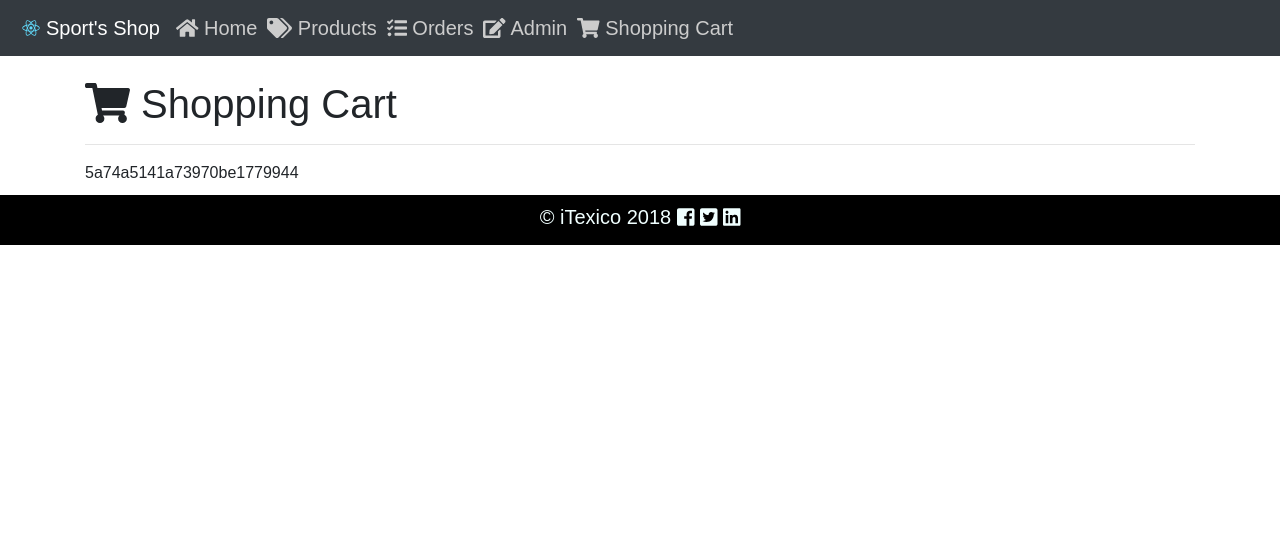
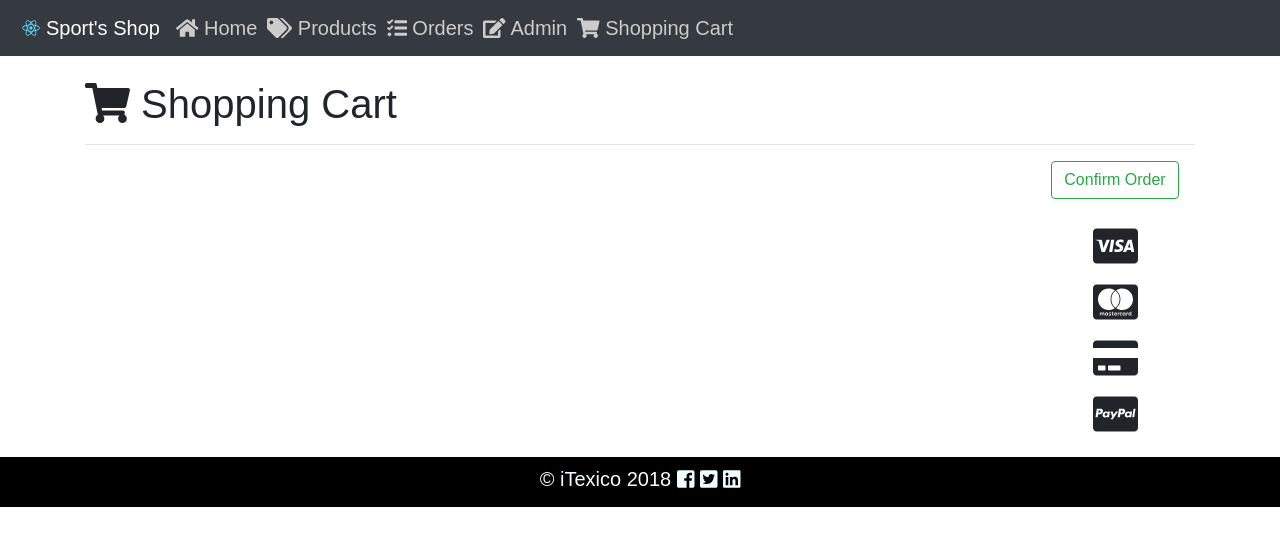
Before and after one commit to MarioGutierrezM/ejercicioReact1-, a React (Create React App) app: page /shoppingcart in a window 1280 px wide. Shown: the top 546 px of the page. Built offline with nearby package versions, Linux system fonts and the light colour scheme.

Commit message:
it shows the information of the order and post the order

```diff
--- a/src/components/Global/css/Content.css
+++ b/src/components/Global/css/Content.css
@@ -116,3 +116,18 @@
 .withoutLink:hover  {
   text-decoration: none;
 }
+
+/* custom of the list product at shopping cart page */
+.join-list{
+  padding-left: 0px;
+  padding-right: 0px;
+}
+
+.li-quantity{
+  padding-top: 50px;
+  padding-bottom: 50px;
+}
+
+.data-Center {
+  text-align: center;
+}
--- a/src/components/Products/index.js
+++ b/src/components/Products/index.js
@@ -39,7 +39,7 @@ class Products extends Component {
 
     handleNumber(e){
         this.setState({
-            quantity: e.target.value
+            quantity: Number(e.target.value)
         })
     }
 
--- a/src/components/ShoppingCart/index.js
+++ b/src/components/ShoppingCart/index.js
@@ -1,52 +1,125 @@
 //Dependencies
-import React, {Component} from "react";
+import React, { Component } from "react";
 //import { Link } from "react-router-dom";
 
 import ProductController from "../../controllers/productController";
-
+import OrderController from "../../controllers/orderController";
 
 class ShoppingCart extends Component {
-
     constructor(props) {
         super(props);
 
         this.state = {
             clientId: "",
-            preOrder: []
+            preOrder: [],
+            data: [] //para mostrar despues de la consulta individual
         }
     }
 
-    componentDidMount(){
-        //let preList = this.props;
+    componentDidMount() {
         this.setState({
-            clientId: "5a74a5141a73970be1779944",
-            preOrder: this.props.lista
+            //clientId: "5a74a5141a73970be1779944",
+            clientId: "5a80a1b56f68da0890fd4555",
+            preOrder: this.props.lista,  //guarda lo que llega de product page
         })
 
-        // let id = "";
-        // let url = `http://localhost:3000/api/product/${id}`;
-        // ProductController.getProduct(url, res => {
-
-        // }) HACE GET DE LOS PRODUCTOS -----------------------------
+        let prodTemp = [];
+        let i = 0;
+        for (i in this.props.lista) {
+            //console.log("i", i, this.props.lista[i].product);
+            let id = `${this.props.lista[i].product}`;
+            let url = `http://localhost:3000/api/product/${id}`;
+            ProductController.getProduct(url, res => {
+                prodTemp.push(res.body);
+                console.log("data", prodTemp);
+                this.setState({
+                    data: prodTemp
+                })
+            })
+        }
     }
 
+    newOrder(e){
+        let order = {
+            products: this.state.preOrder,
+            client_id: this.state.clientId
+        }
+        let url = 'http://localhost:3000/api/order/';
+        OrderController.postOrder(url, order);
+    }
 
-    render(){
+    render() {
         return (
             <div className="container">
-                <br/>
+                <br />
                 <h1><i className="fas fa-shopping-cart"></i> Shopping Cart </h1>
-                <hr/>
+                <hr />
+                <div className="row">
 
-                <span> {this.state.clientId}</span>
-                <span> {this.state.preOrder.map( (item, key) => {
-                    return (
-                        <p key={key}> {item.product}</p>
-                    )
-                })}</span>
+                    <div className="col-md-9 join-list">
+                        {this.state.data.map((item, key1) => {
+                            return (
+
+                                <ul className="list-group">
+                                    <li key={key1} className="list-group-item data-Center">
+                                        <div className="row align-items-center">
+                                            <div className="col-2">
+                                                <button className="btn btn-outline-danger"> Cancel </button>
+                                            </div>
+                                            <div className="col-md-2">
+                                                <img className="imgSmall" src={item.imageUrl} alt="" />
+                                            </div>
+                                            <div className="col-4">
+                                                <h5>
+                                                    Name: <span className="text-muted">{item.name} </span>
+                                                </h5>
+                                            </div>
+                                            <div className="col-4">
+                                                <h5>
+                                                    Category: <span className="text-muted">{item.category}</span>
+                                                </h5>
+                                            </div>
+                                        </div>
+                                    </li>
+                                </ul>
+                            )
+                        })}
+                    </div>
+
+                    <div className="col-md-1 join-list">
+                        {this.state.preOrder.map((quantity, key2) => {
+                            return (
+                                <ul className="list-group">
+                                    <li key={key2} className="list-group-item li-quantity data-Center">
+                                        <span className="badge badge-primary badge-pill">
+                                            {quantity.quantity}
+                                        </span>
+                                    </li>
+                                </ul>
+                            )
+                        })}
+                    </div>
+
+                    <div className="col-md-2 data-Center">
+                        <button className="btn btn-outline-success" onClick={e => this.newOrder(e)}>Confirm Order</button>
+                        <br/>
+                        <br/>
+                        <h1><i className="fab fa-cc-visa"></i></h1>
+                        <h1><i className="fab fa-cc-mastercard"></i></h1>
+                        <h1><i className="fas fa-credit-card"></i></h1>
+                        <h1><i className="fab fa-cc-paypal"></i></h1>
+                    </div>
+                </div>
             </div>
         )
     }
 }
 
 export default ShoppingCart;
+
+/* --------------------- PENDIENTE -------------------
+- ELIMINAR EN CASO DE NO QUERER PRODUCTO Y ACTUALIZAR lista
+- PONER BOTON DE AGREGAR A CARRITO EN PAGINA DEL DETALLE
+- CONFIRMAR QUE AL REGRESAR o NAVEGAR NO SE PIERDAN LOS PRODUCTOS
+- VALIDAR AL PEDIR MAS PRODUCTOS DEL STOCK, MOSTRAR MENSAJE
+*/
--- a/src/controllers/orderController.js
+++ b/src/controllers/orderController.js
@@ -22,6 +22,7 @@ export default {
         }).catch(err => console.log(err));
     },
 
+    //to add a product with queantity to array
     addProduct: (id, newOrder, quantity, cb) => {
         let newProduct = {
             product: id,
@@ -30,5 +31,15 @@ export default {
         newOrder.push(newProduct);
         console.log(newOrder);
         cb(newOrder);
+    },
+
+    postOrder: (url, body) => {
+        return superagent
+        .post(url)
+        .set('Accept', 'application/json')
+        .send(body)
+        .then(res => {
+            console.log('NewOrder', res.body);
+        }).catch(err => console.log(err));
     }
 };
```
